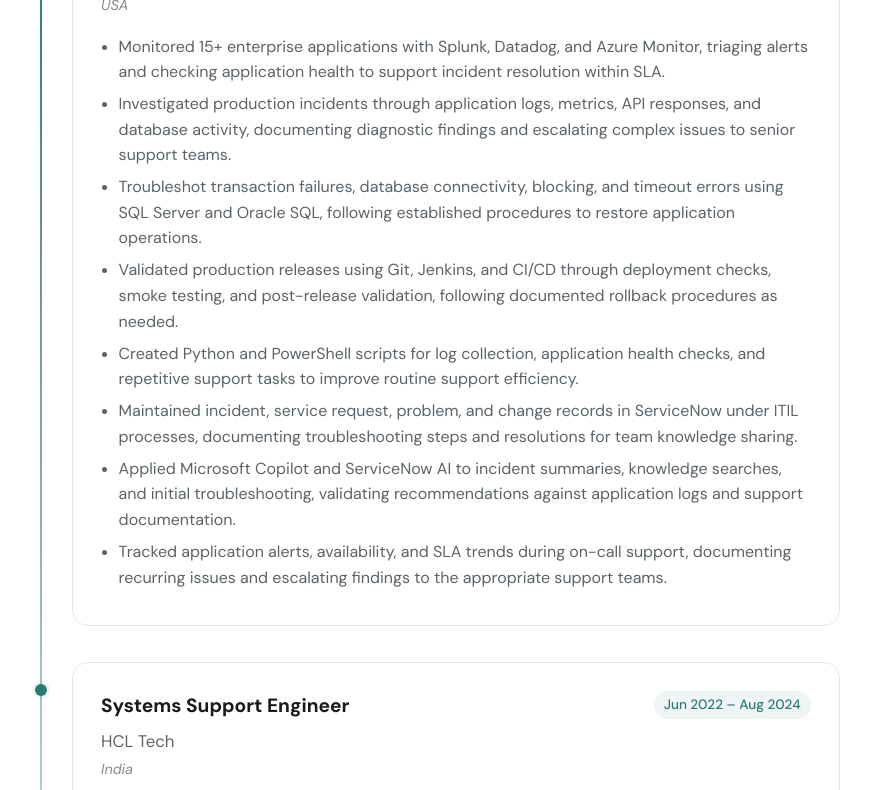
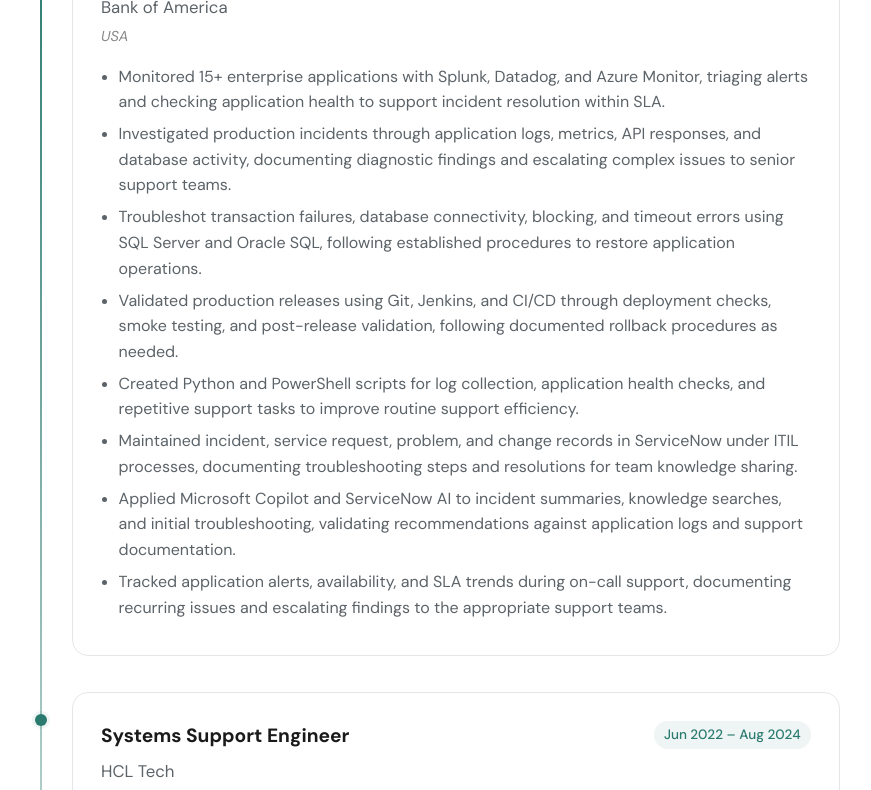
Before and after one commit to akhilabodepudi/portfolio, a plain HTML site: page index.html in a window 1280 px wide. Shown: the part 1850-2640 px from the top of the page, without its empty margins (200-1071 px from the left). Drawn offline with Linux system fonts and the light colour scheme.

Commit message:
Update index.html

```diff
--- a/index.html
+++ b/index.html
@@ -113,7 +113,7 @@
                 <h3>Application Support Engineer</h3>
                 <span class="duration">Jan 2026 – Present</span>
               </div>
-              <!-- <p class="company">Citi Bank</p> -->
+              <p class="company">Bank of America</p>
               <p class="location">USA</p>
               <ul class="description">
                 <li>Monitored 15+ enterprise applications with Splunk, Datadog, and Azure Monitor, triaging alerts and checking application health to support incident resolution within SLA.</li>
```
